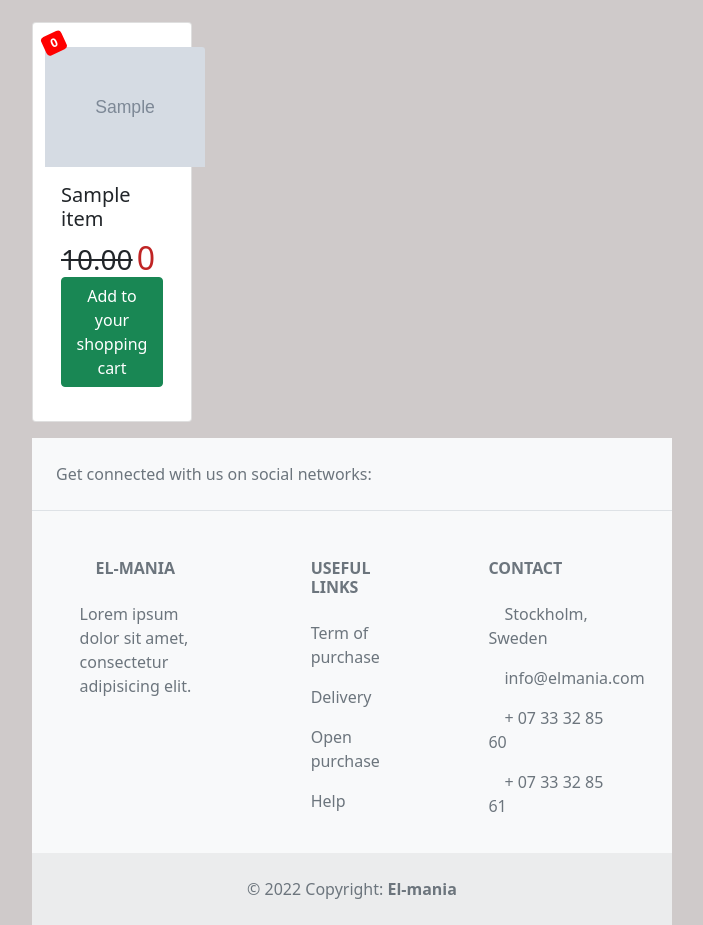
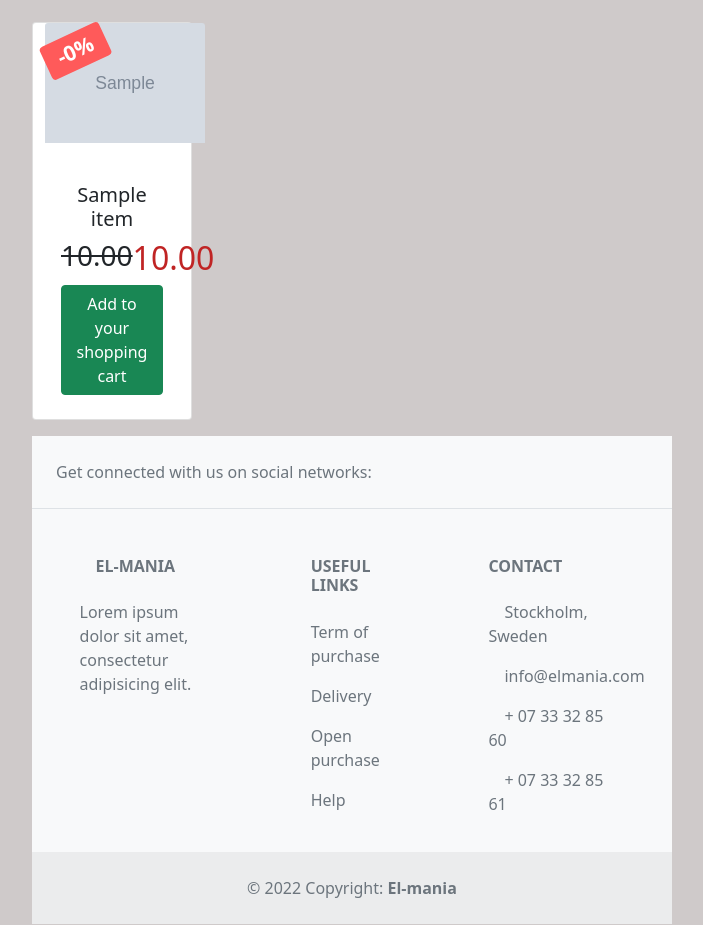
Before and after one commit to AntociM/El-mania, a Django app: page / in a window 1280 px wide. Shown: the part 718-1643 px from the top of the page, without its empty margins (288-991 px from the left). Run offline with Django 3.2, Linux system fonts and the light colour scheme; tables that the repository leaves empty hold one stand-in row (values such as "Sample post"); grey boxes marked "Sample" are stand-in pictures.

Commit message:
Display of the discounted procent and prices

```diff
--- a/static/css/style.css
+++ b/static/css/style.css
@@ -34,7 +34,7 @@ a {
     top:10px;
     left:10px;
     /* padding:5px; */
-    background:red;
+    background:#ff5a5a;
     font-size: 0.75em;
     color:white;
     transform:rotate(-25deg);
--- a/store/templates/store/index.html
+++ b/store/templates/store/index.html
@@ -56,19 +56,28 @@
     </div>
 </div>
 
+
 <div class="container h-100 col-sm-12 col-lg-6 offset-lg-3 mt-3">
     <div class="row gy-1">
-        {% for i in offers %}
-        <div class="card col-lg-3 align-items-stretch" style=" height: 25rem;">
+        {% for i in discounted_items %}
+        <div class="card text-center col-lg-3">
+            <img src="{{ i.image }}" class=" offers-img-cards card-img-top" alt="Apple Computer" />
             <br>
-            <img class="offers-img-cards card-img-top align-items-center" src="{{ i.item.image }}" alt="Card image cap">
             <div class="card-body">
-                <h5 class="card-title">{{i.item.name }}</h5>
-                <span class="h3">{{  i.item.price }}</span>
-                <span class="h2">{{ i.discount_procent }}</span>
-                <a href="#" class="btn btn-success">Add to your shopping cart</a>
+                <div class="text-center">
+                    <h5 class="card-title">{{i.name }}</h5>
+                </div>
+                <div class="d-flex">
+                    <span class="h3">{{  i.price }}</span>
+                    <span class="h2">{{ i.new_price }}</span>
+                </div>
+                <div class="d-flex ">
+                    <a href="#" class="btn btn-success align-items-end">Add to your shopping cart</a>
+                </div>
+                <div >
+                    <h3> <span class="badge price-badge">-{{ i.discount }}%</span> </h3>
+                </div>
             </div>
-            <div class="price-badge badge">{{ i.discount_procent }}</div>
         </div>
         {% endfor %}
     </div>
--- a/store/views.py
+++ b/store/views.py
@@ -7,5 +7,20 @@ def index(request):
 
     """" A view to retun the index page """
     offers = ItemDiscount.objects.all()
-    context = {'offers': offers}
+    discounted_items = []
+    for offer in offers:
+        offer_dict = {
+             "image": offer.item.image,
+             "name": offer.item.name,
+             "price": offer.item.price,
+             "discount": offer.discount_procent,
+             "new_price": offer.item.price - (offer.discount_procent * offer.item.price) / 100,
+        }
+        discounted_items.append(offer_dict)
+
+    context = {
+        # 'offers': offers,
+        'discounted_items': discounted_items,
+    }
+
     return render(request, 'store/index.html', context)
```
